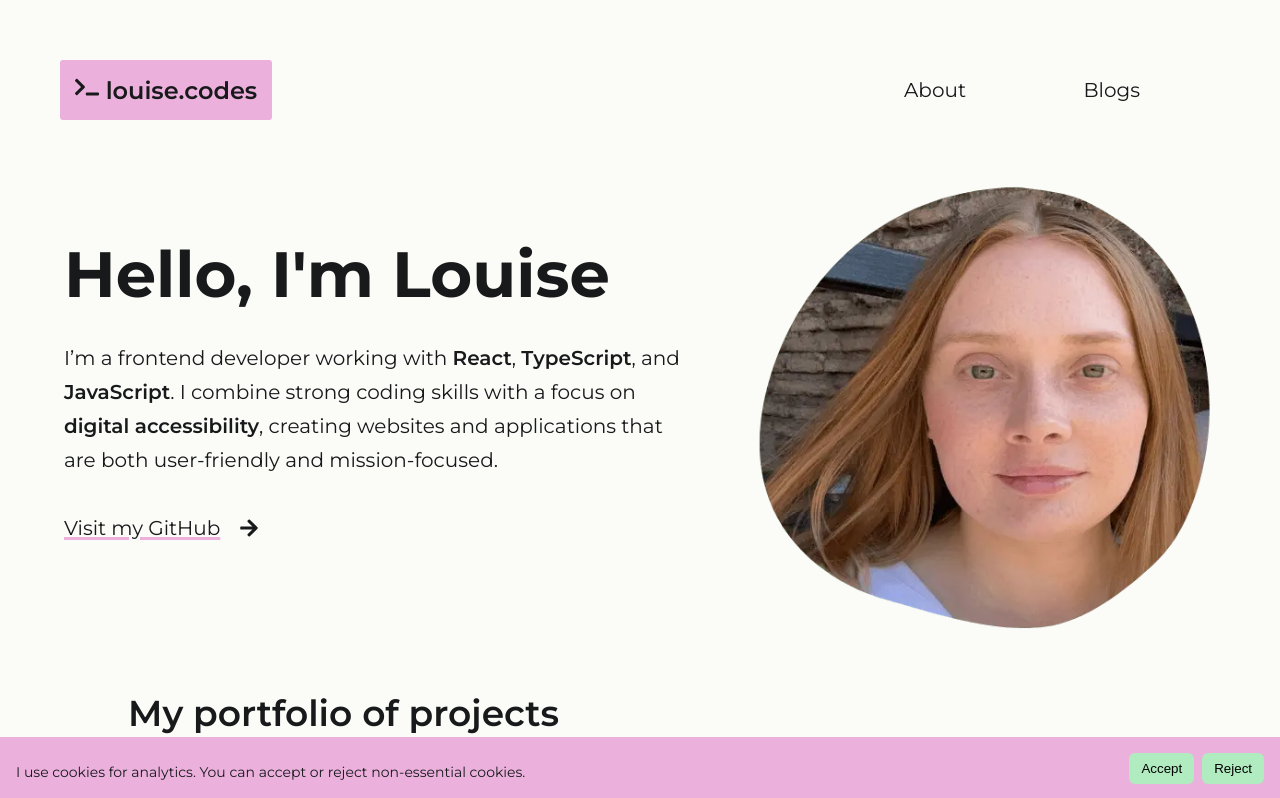
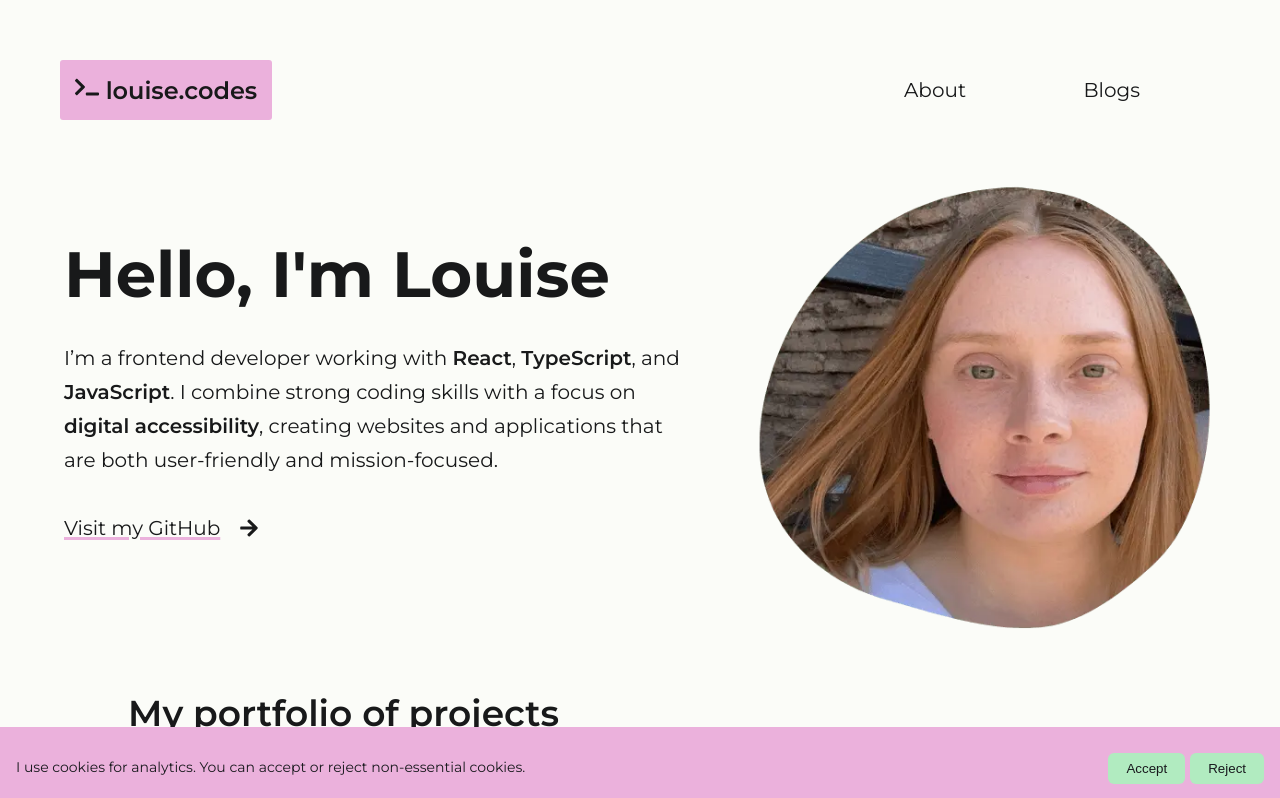
Before and after one commit to louiseka/portfolio, a React (Vite) app: page / in a window 1280 px wide. Shown: the top 798 px of the page. Built offline with nearby package versions, Linux system fonts and the light colour scheme.

Commit message:
Updating cookie banner styling

```diff
--- a/src/components/CookieBanner.jsx
+++ b/src/components/CookieBanner.jsx
@@ -81,11 +81,13 @@ const styles = {
     marginRight: "12px",
   },
   button: {
-    marginLeft: "8px",
-    padding: "8px 12px",
+    marginTop: "10px",
+    marginLeft: "5px",
+    padding: "8px 18px",
     cursor: "pointer",
     border: "none",
     backgroundColor: "#b1ebc0",
+    color: "#18191D",
     borderRadius: "6px",
   },
 };
```
